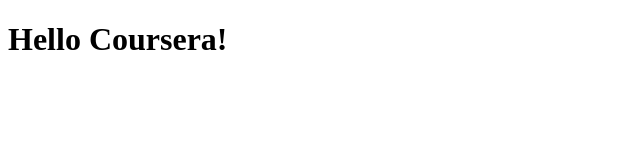
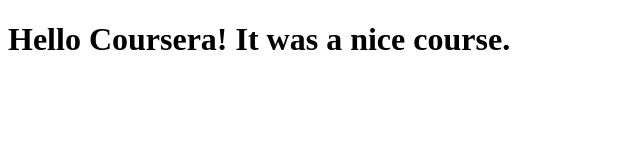
Before and after one commit to Chanduwan/coursera-test, a plain HTML site: page site/index.html in a window 1280 px wide. Shown: the whole page, without its empty margins (0-640 px from the left). Drawn offline with Linux system fonts and the light colour scheme.

Commit message:
Small Modification.

```diff
--- a/site/index.html
+++ b/site/index.html
@@ -4,6 +4,6 @@
 	<title>Hello Coursera!</title>
 </head>
 <body>
-<h1>Hello Coursera!</h1>
+<h1>Hello Coursera! It was a nice course.</h1>
 </body>
 </html>
```
